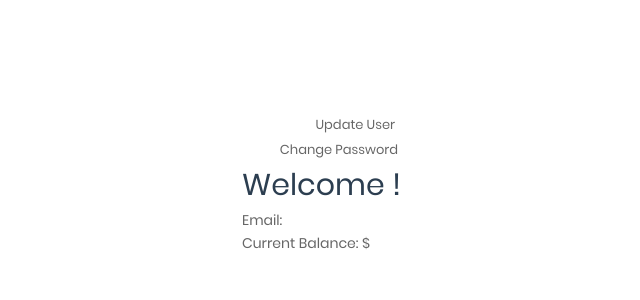
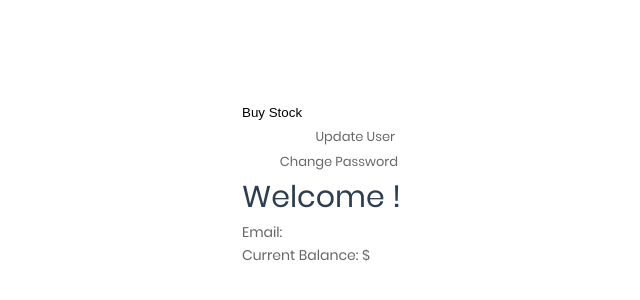
Before and after one commit to giomaldonado02/cptr335-fe-spr24, a Vue app in the folder stocks/: page /welcome in a window 1280 px wide. Shown: the part 216-516 px from the top of the page, without its empty margins (239-879 px from the left). Built offline with nearby package versions, Linux system fonts and the light colour scheme; no server answers; a web font is replaced by a local one.

Commit message:
Go to /welcome after logging in

```diff
--- a/stocks/src/views/LoginView.vue
+++ b/stocks/src/views/LoginView.vue
@@ -18,7 +18,7 @@
         const response = await fetch('/be/authenticate', requestOptions);
         const data = await response.json();
         if( data.status === 200){
-          this.$router.push("/loggedin")
+          this.$router.push("/welcome")
         }
       }
     }
--- a/stocks/src/views/Welcome.vue
+++ b/stocks/src/views/Welcome.vue
@@ -8,7 +8,12 @@ defineProps({
 </script> -->
 
 <script>
+import Stocks from '../components/Stocks.vue';
+
 export default {
+  components: {
+    Stocks
+  },
   data() {
     return {
         firstName: '',
@@ -45,6 +50,11 @@ export default {
 
 <template>
   <div>
+    <div>
+      <button v-if="!showDialog" @click="openDialog">Buy Stock</button>
+      <Stocks v-if="showDialog" @child-event="handleChildEvent">
+      </Stocks>
+    </div>
     <div class="user-update-link">
       <router-link to="/update">
         <a class="txt2">
```
